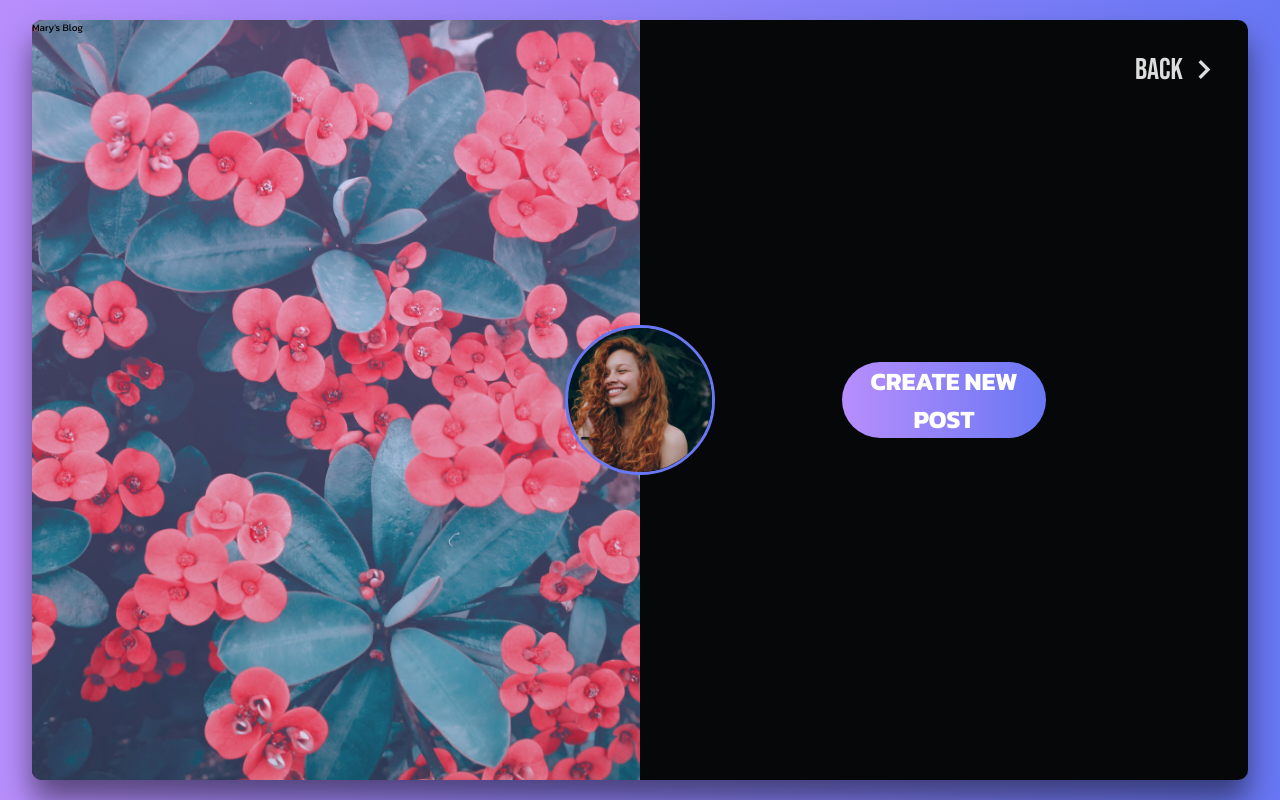
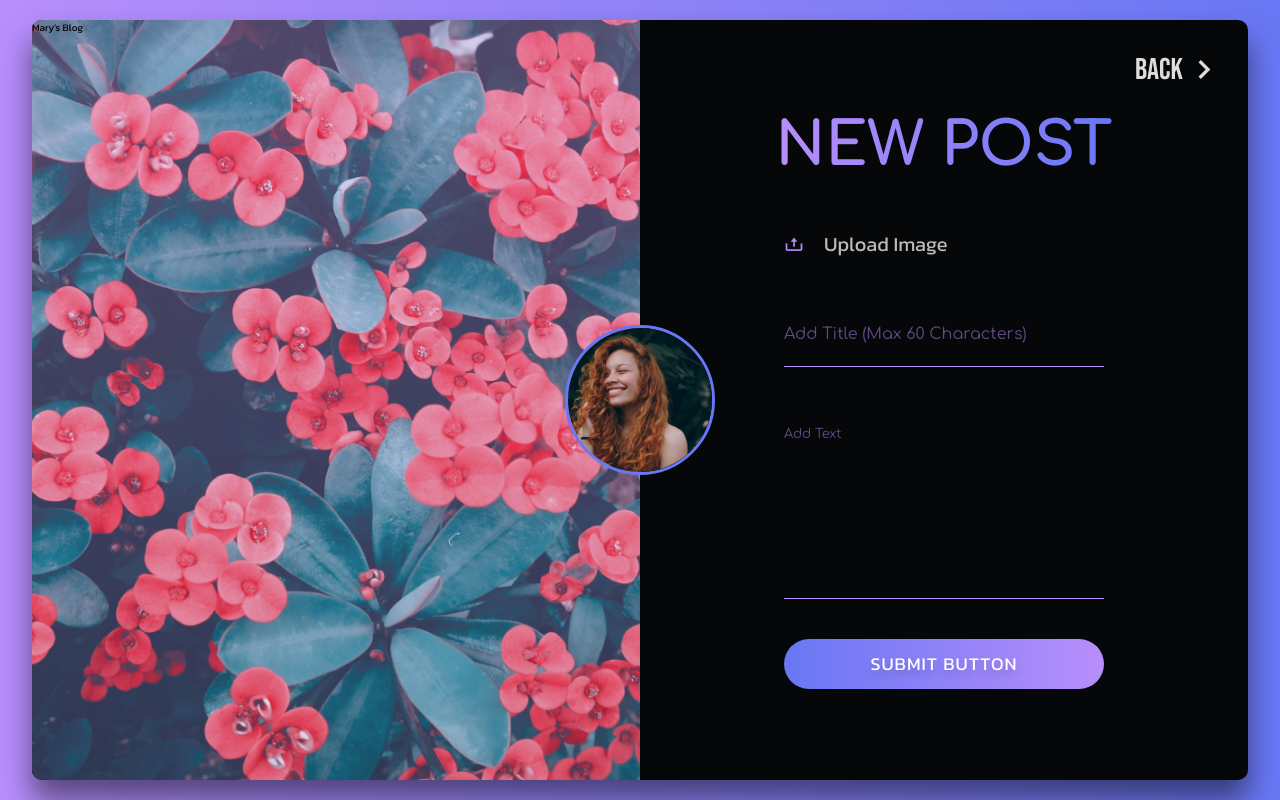
Before and after one commit to uzsakj/news-blogs-app, a React (Vite) app: page / in a window 1280 px wide. Built offline with nearby package versions, Linux system fonts and the light colour scheme.

Commit message:
Add new form layout and styling for creating blog posts; update Blogs component to include image upload and text input fields.

```diff
--- a/src/components/Blogs.css
+++ b/src/components/Blogs.css
@@ -45,11 +45,107 @@
     font-weight: bold;
     text-transform: uppercase;
     color: #fff;
-    text-shadow: 0 0.5 rem 1 rem rgba(0, 0, 0, 0.2);
+    text-shadow: 0 0.5rem 1rem rgba(0, 0, 0, 0.2);
     cursor: pointer;
 }
 
 .post-btn:active {
+    transform: translateY(0.2rem);
+}
+
+.blogs-right-form {
+    display: flex;
+    flex-direction: column;
+    align-items: center;
+    row-gap: 5rem;
+}
+
+.blogs-right-form h1 {
+    font-family: 'Comfortaa', sans-serif;
+    font-size: clamp(2rem, 5cqi, 6rem);
+    text-transform: uppercase;
+    background: linear-gradient(to right, #b88efc, #6877f4);
+    -webkit-background-clip: text;
+    -webkit-text-fill-color: transparent;
+}
+
+.blogs-right-form form {
+    display: flex;
+    flex-direction: column;
+    row-gap: 4rem;
+}
+
+.file-upload {
+    display: flex;
+    align-items: center;
+    column-gap: 2rem;
+    font-size: 2rem;
+    color: #bbb;
+    cursor: pointer;
+}
+
+.file-upload i {
+    font-size: 2rem;
+    color: #b88efc;
+}
+
+.blogs-right-form input[type="file"] {
+    display: none;
+}
+
+.title-input {
+    font-size: 1.8rem;
+}
+
+
+.title-input,
+.text-input {
+    width: clamp(15rem, 25cqi, 45rem);
+    background: transparent;
+    border: none;
+    border-bottom: 0.1rem solid #b88efc;
+    padding: 2rem 0;
+    color: #ddd;
+}
+
+
+.title-input::placeholder,
+.text-input::placeholder {
+    font-family: 'Comfortaa', sans-serif;
+    font-size: 1.3rem;
+    color: #b88efc;
+    opacity: 0.5;
+}
+
+.title-input::placeholder {
+    font-size: 1.6rem;
+}
+
+.title-input:focus::placeholder,
+.text-input:focus::placeholder {
+    color: transparent;
+}
+
+.text-input {
+    aspect-ratio: 5/3;
+    resize: none;
+}
+
+.submit-btn {
+    height: 5rem;
+    background: linear-gradient(to left, #b88efc, #6877f4);
+    border: none;
+    border-radius: 5rem;
+    font-size: 1.8rem;
+    color: #fff;
+    text-transform: uppercase;
+    letter-spacing: 0.1rem;
+    text-shadow: 0 0.5rem 1rem rgba(0, 0, 0, 0.2);
+    cursor: pointer;
+    transition: all 0.3s;
+}
+
+.submit-btn:active {
     transform: translateY(0.2rem);
 }
 
--- a/src/components/Blogs.jsx
+++ b/src/components/Blogs.jsx
@@ -1,6 +1,6 @@
 import React from 'react'
+import userImg from '../assets/images/user.jpg'
 import './Blogs.css'
-import userImg from '../assets/images/user.jpg'
 
 const Blogs = () => {
     return (
@@ -10,7 +10,21 @@
                 <p>Mary's Blog</p>
             </div>
             <div className="blogs-right">
-                <button className="post-btn">Create New Post</button>
+                {/* <button className="post-btn">Create New Post</button> */}
+                <div className="blogs-right-form">
+                    <h1>New Post</h1>
+                    <form>
+                        <div className="img-upload">
+                            <label htmlFor="file-upload" className='file-upload'>
+                                <i className="bx bx-upload"></i>Upload Image
+                            </label>
+                            <input type="file" id="file-upload" className='file-input' />
+                        </div>
+                        <input type="text" placeholder='Add Title (Max 60 Characters)' className='title-input' />
+                        <textarea placeholder='Add Text' className='text-input' ></textarea>
+                        <button type="submit" className='submit-btn'>Submit Button</button>
+                    </form>
+                </div>
                 <button className="blogs-close-btn">
                     Back <i className="bx bx-chevron-right"></i>
                 </button>
```
